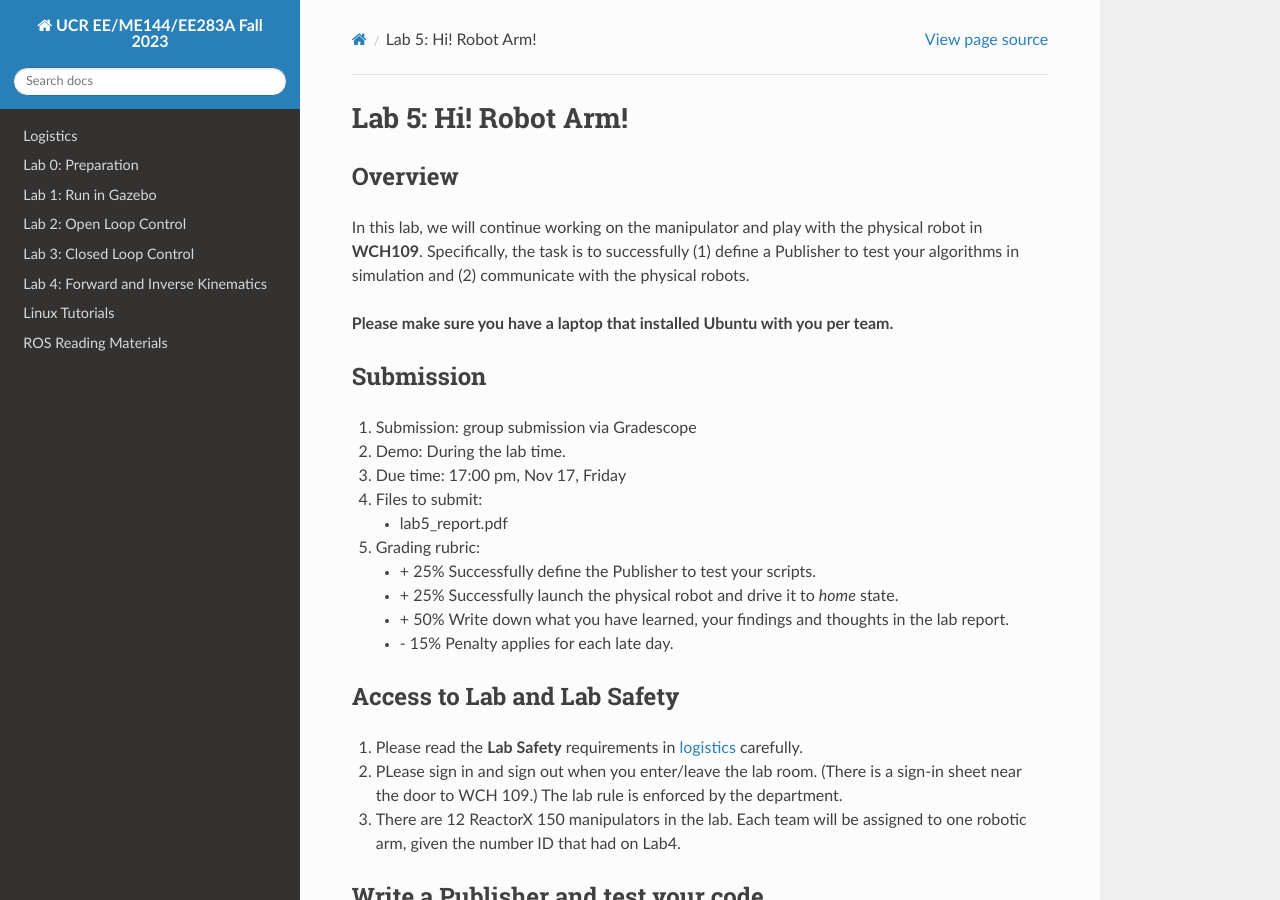
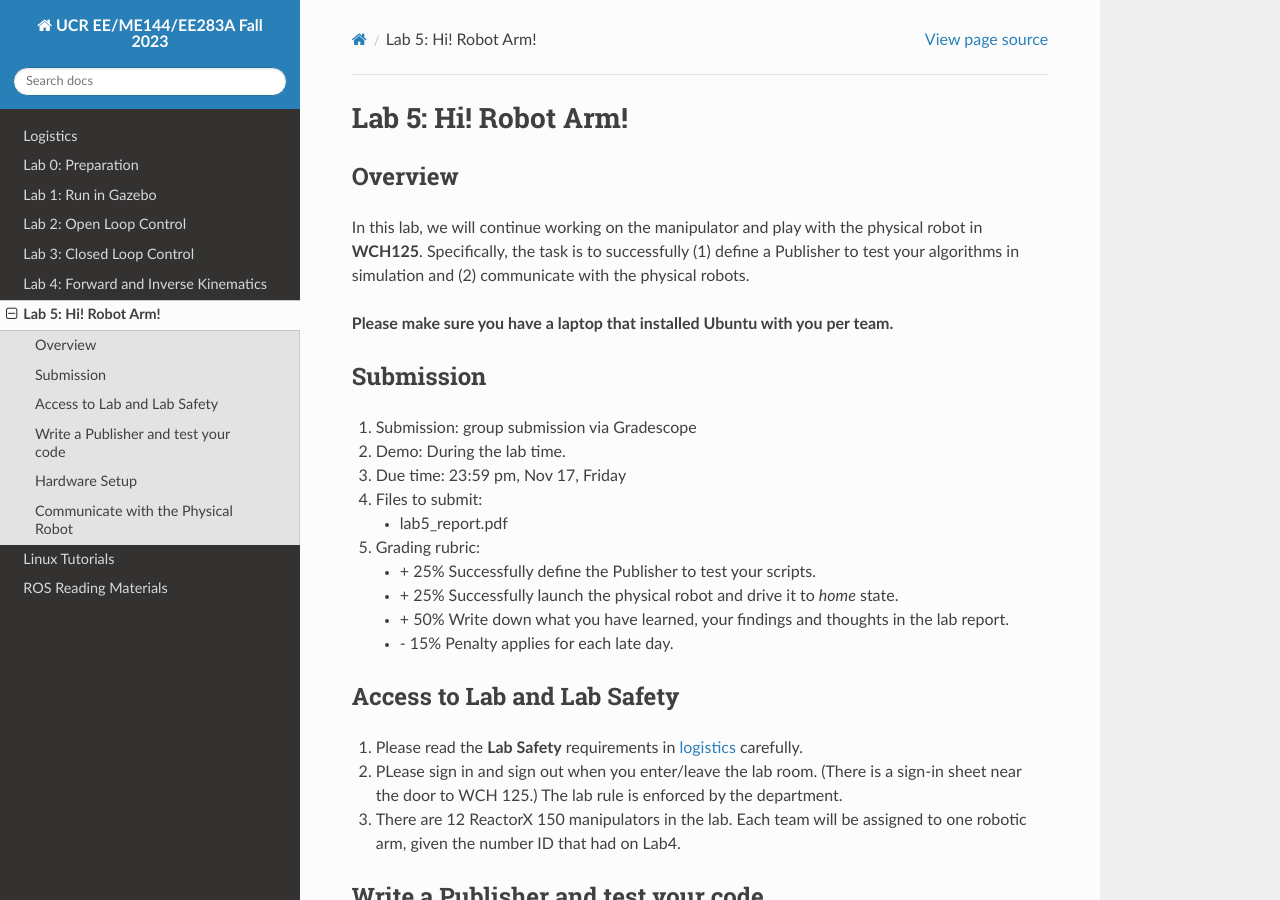
Before and after one commit to UCR-Robotics/ee144, a Sphinx documentation site: the page built from docs/lab5.rst, in a window 1280 px wide and 900 px high. Built offline with Sphinx 7.4.7 and the Read the Docs theme 2.0.0, drawn with Linux system fonts in a browser that asks for light colours.

Commit message:
up-to-date

```diff
--- a/docs/index.rst
+++ b/docs/index.rst
@@ -32,3 +33,4 @@
 - 10/06/2023: `Lab 2 <lab2.html>`_ is up.
 - 10/13/2023: `Lab 3 <lab3.html>`_ is up.
 - 10/22/2023: `Lab 4 <lab4.html>`_ is up.
+- 10/28/2023: `Lab 5 <lab5.html>`_ is up.
--- a/docs/lab5.rst
+++ b/docs/lab5.rst
@@ -4,7 +4,7 @@
 Overview
 --------
 
-In this lab, we will continue working on the manipulator and play with the physical robot in **WCH109**.
+In this lab, we will continue working on the manipulator and play with the physical robot in **WCH125**.
 Specifically, the task is to successfully (1) define a Publisher to test your algorithms in simulation and (2) communicate with the physical robots.
 
 **Please make sure you have a laptop that installed Ubuntu with you per team.**
@@ -17,7 +17,7 @@
 
 #. Demo: During the lab time.
 
-#. Due time: 17:00 pm, Nov 17, Friday
+#. Due time: 23:59 pm, Nov 17, Friday
 
 #. Files to submit:
 
@@ -36,7 +36,7 @@
 #. Please read the **Lab Safety** requirements in `logistics <logistics.html>`_ carefully.
 
 #. PLease sign in and sign out when you enter/leave the lab room.
-   (There is a sign-in sheet near the door to WCH 109.)
+   (There is a sign-in sheet near the door to WCH 125.)
    The lab rule is enforced by the department.
 
 #. There are 12 ReactorX 150 manipulators in the lab.
```
Also changed, not shown: other parts of docs/index.rst (+1 -0 lines).
